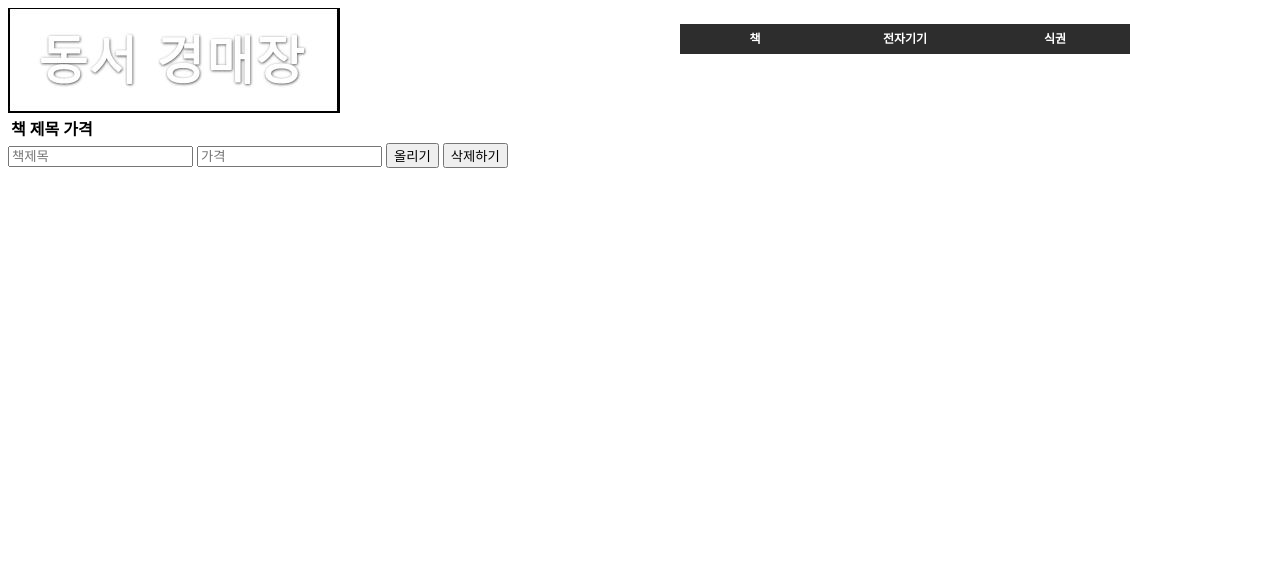
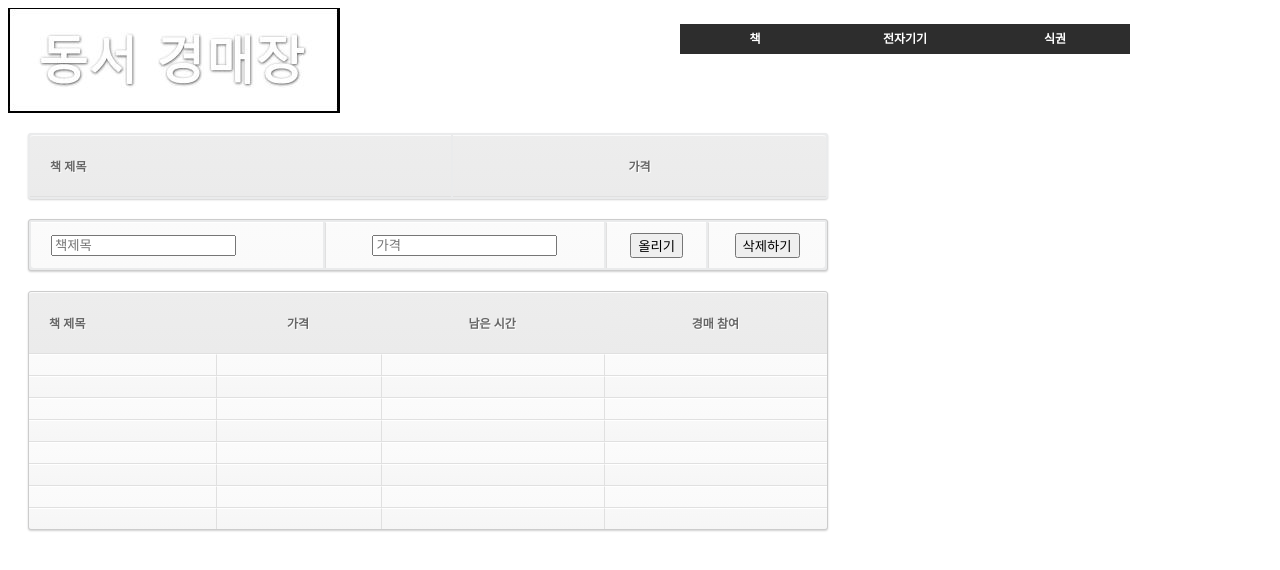
Before and after one commit to CasualK/Auction01, a plain HTML site: page auction.html in a window 1280 px wide. Drawn offline with Linux system fonts and the light colour scheme.

Commit message:
게시판 (표) 제작

```diff
--- a/auction.html
+++ b/auction.html
@@ -19,7 +19,6 @@
 
     <img src="dongseo.jpg" alt="떠라좀" id="pic">
 
-
     <div>
         <table style="border: 1px;" id="dynamicTable">
             <thead>
@@ -34,11 +33,92 @@
     </div>
 
     <div>
-        <input type="text" placeholder="책제목" id="inName">
-        <input type="text" placeholder="가격" id="money">
-        <button onclick="tableCreate()">올리기</button>
-        <button onclick="tableDelete()">삭제하기</button>
+        <table>
+            <tr>
+     <td><input type="text" placeholder="책제목" id="inName"></td>
+     <td><input type="text" placeholder="가격" id="money"></td>
+     <td><button onclick="tableCreate()">올리기</button></td>
+     <td><button onclick="tableDelete()">삭제하기</button></td>
+    </tr>
+    </table>
     </div>
+
+    <table width="100%" cellspacing='0'> <!-- cellspacing='0' is important, must stay -->
+
+        <!-- Table Header -->
+        <thead>
+            <tr>
+                <th>책 제목</th>
+                <th>가격</th>
+                <th>남은 시간</th>
+                <th>경매 참여</th>
+            </tr>
+        </thead>
+        <!-- Table Header -->
+
+        <!-- Table Body -->
+        <tbody>
+
+            <tr>
+                <td></td>
+                <td></td>
+                <td></td>
+                <td></td>
+            </tr><!-- Table Row -->
+
+            <tr class="even">
+                <td></td>
+                <td></td>
+                <td></td>
+                <td></td>
+            </tr><!-- Darker Table Row -->
+
+            <tr>
+                <td></td>
+                <td></td>
+                <td></td>
+                <td></td>
+            </tr>
+
+            <tr class="even">
+                <td></td>
+                <td></td>
+                <td></td>
+                <td></td>
+            </tr>
+
+            <tr>
+                <td></td>
+                <td></td>
+                <td></td>
+                <td></td>
+            </tr>
+
+            <tr class="even">
+                <td></td>
+                <td></td>
+                <td></td>
+                <td></td>
+            </tr>
+
+            <tr>
+                <td></td>
+                <td></td>
+                <td></td>
+                <td></td>
+            </tr>
+
+            <tr class="even">
+                <td></td>
+                <td></td>
+                <td></td>
+                <td></td>
+            </tr>
+
+        </tbody>
+        <!-- Table Body -->
+
+    </table>
 
 
     <style>
@@ -81,6 +161,116 @@
             color: red;
             background-color: #4d4d4d;
         }
+
+        table a:link {
+	color: #666;
+	font-weight: bold;
+	text-decoration:none;
+    }
+    table a:visited {
+	color: #999999;
+	font-weight:bold;
+	text-decoration:none;
+    }
+    table a:active,
+    table a:hover {
+	color: #bd5a35;
+	text-decoration:underline;
+    }
+    table {
+	width:800px;
+	font-family:Arial, Helvetica, sans-serif;
+	color:#666;
+	font-size:12px;
+	text-shadow: 1px 1px 0px #fff;
+	background:#eaebec;
+	margin:20px;
+	border:#ccc 1px solid;
+
+	-moz-border-radius:3px;
+	-webkit-border-radius:3px;
+	border-radius:3px;
+
+	-moz-box-shadow: 0 1px 2px #d1d1d1;
+	-webkit-box-shadow: 0 1px 2px #d1d1d1;
+	box-shadow: 0 1px 2px #d1d1d1;
+    }
+    table th {
+	padding:21px 25px 22px 25px;
+	border-top:1px solid #fafafa;
+	border-bottom:1px solid #e0e0e0;
+
+	background: #ededed;
+	background: -webkit-gradient(linear, left top, left bottom, from(#ededed), to(#ebebeb));
+	background: -moz-linear-gradient(top,  #ededed,  #ebebeb);
+    }
+    table th:first-child {
+	text-align: left;
+	padding-left:20px;
+    }
+    table tr:first-child th:first-child {
+	-moz-border-radius-topleft:3px;
+	-webkit-border-top-left-radius:3px;
+	border-top-left-radius:3px;
+    }
+    table tr:first-child th:last-child {
+	-moz-border-radius-topright:3px;
+	-webkit-border-top-right-radius:3px;
+	border-top-right-radius:3px;
+    }
+    table tr {
+	text-align: center;
+	padding-left:20px;
+    }
+    table td:first-child {
+	text-align: left;
+	padding-left:20px;
+	border-left: 0;
+    }
+    table td {
+	padding:10px;
+	border-top: 1px solid #ffffff;
+	border-bottom:1px solid #e0e0e0;
+	border-left: 1px solid #e0e0e0;
+
+	background: #fafafa;
+	background: -webkit-gradient(linear, left top, left bottom, from(#fbfbfb), to(#fafafa));
+	background: -moz-linear-gradient(top,  #fbfbfb,  #fafafa);
+    }
+    table td.second {
+    text-align:right;
+	padding:18px;
+	border-top: 1px solid #ffffff;
+	border-bottom:1px solid #e0e0e0;
+	border-left: 1px solid #e0e0e0;
+
+	background: #fafafa;
+	background: -webkit-gradient(linear, left top, left bottom, from(#fbfbfb), to(#fafafa));
+	background: -moz-linear-gradient(top,  #fbfbfb,  #fafafa);
+    }
+    table tr.even td {
+	background: #f6f6f6;
+	background: -webkit-gradient(linear, left top, left bottom, from(#f8f8f8), to(#f6f6f6));
+	background: -moz-linear-gradient(top,  #f8f8f8,  #f6f6f6);
+    }
+    table tr:last-child td {
+	border-bottom:0;
+    }
+    table tr:last-child td:first-child {
+	-moz-border-radius-bottomleft:3px;
+	-webkit-border-bottom-left-radius:3px;
+	border-bottom-left-radius:3px;
+    }
+    table tr:last-child td:last-child {
+	-moz-border-radius-bottomright:3px;
+	-webkit-border-bottom-right-radius:3px;
+	border-bottom-right-radius:3px;
+    }
+    table tr:hover td {
+	background: #f2f2f2;
+	background: -webkit-gradient(linear, left top, left bottom, from(#f2f2f2), to(#f0f0f0));
+	background: -moz-linear-gradient(top,  #f2f2f2,  #f0f0f0);
+    }
     </style>
 
 </body>
```
